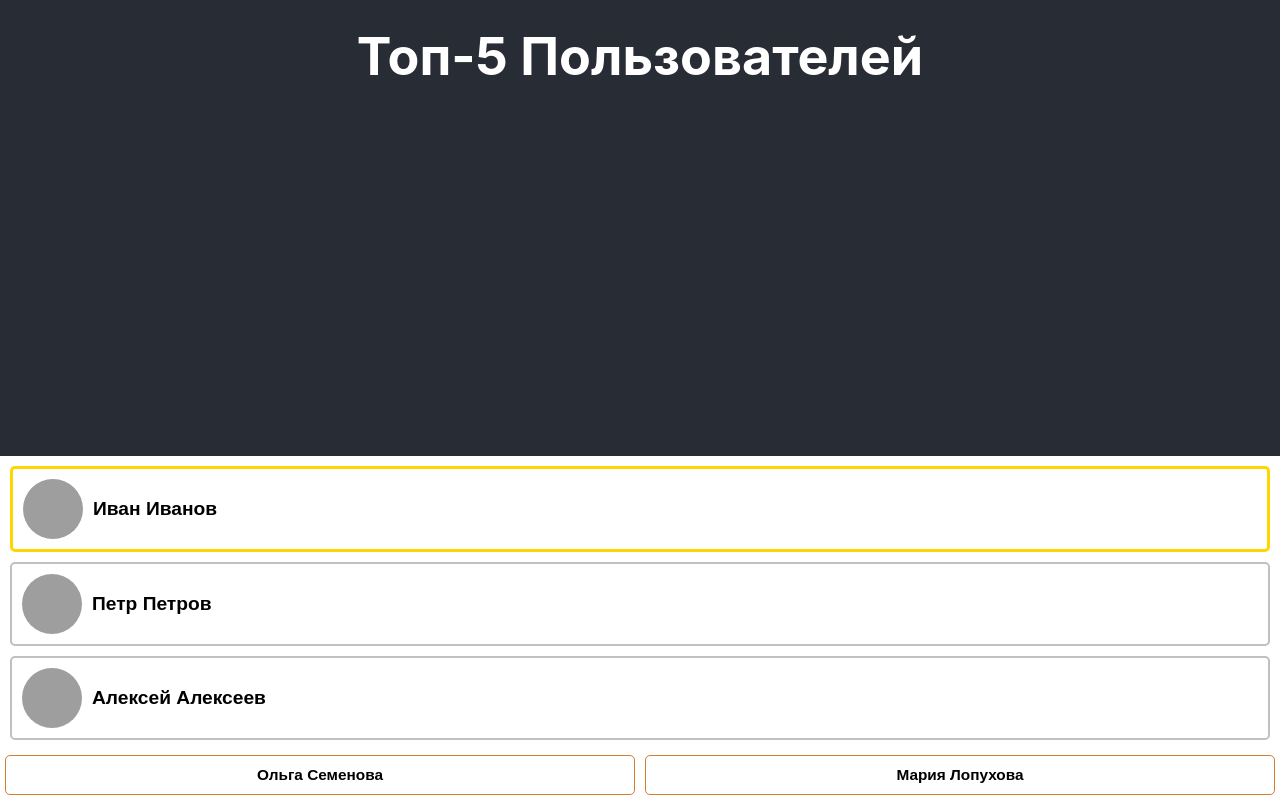
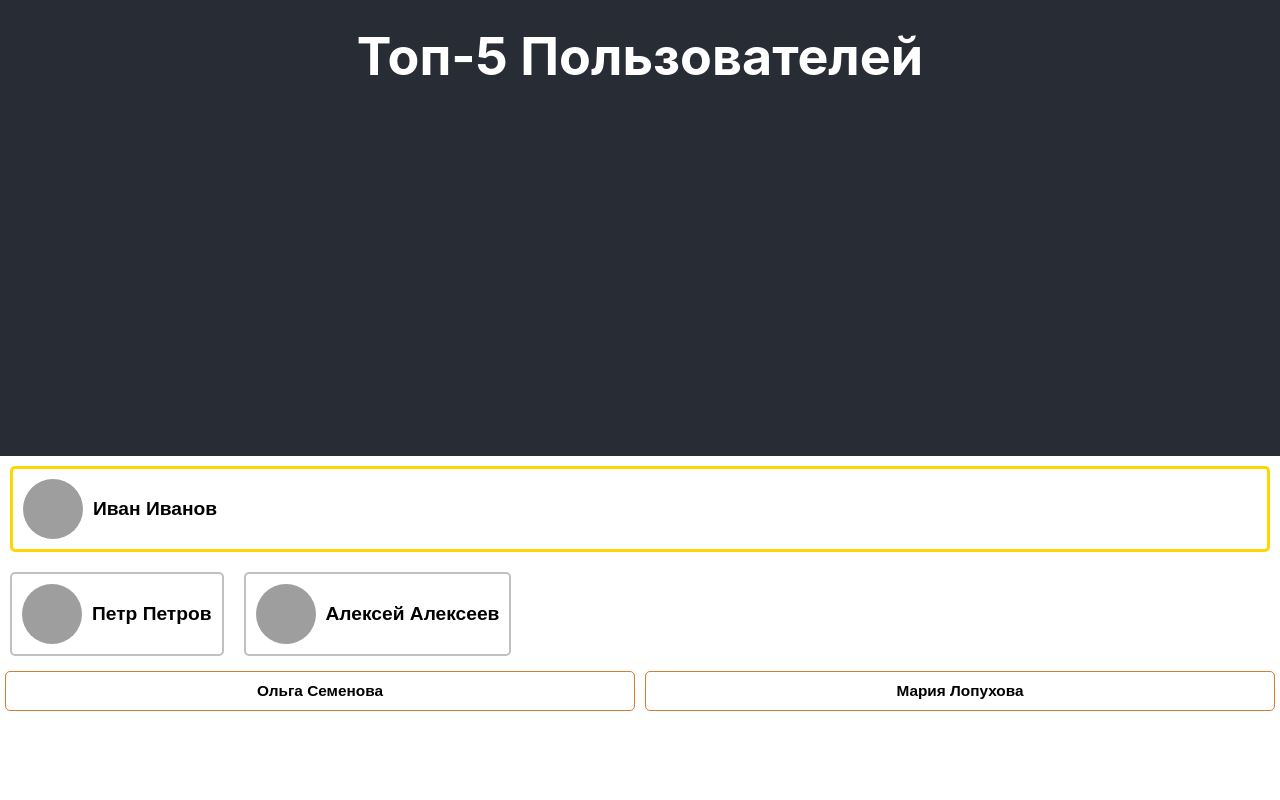
Before and after one commit to berezovskij/AlphaBoardApp, a React (Create React App) app: page / in a window 1280 px wide. Shown: the part 344-1144 px from the top of the page. After the commit the page ends 1060 px from the top, so only its background shows below. Built offline with nearby package versions, Linux system fonts and the light colour scheme; grey boxes are pictures that could not be loaded.

Commit message:
change board view

```diff
--- a/src/Leaderboard.js
+++ b/src/Leaderboard.js
@@ -12,12 +12,18 @@ const users = [
 const Leaderboard = () => {
   return (
     <div className={styles.leaderboard}>
-      {users.slice(0, 3).map(user => (
-        <div key={user.id} className={`${styles.profile} ${styles[user.rank]}`}>
-          {user.photo && <img src={user.photo} alt={user.name} className={styles.photo} />}
-          <div className={styles.name}>{user.name}</div>
-        </div>
-      ))}
+      <div className={`${styles.profile} ${styles.topUser}`}>
+        {users[0].photo && <img src={users[0].photo} alt={users[0].name} className={styles.photo} />}
+        <div className={styles.name}>{users[0].name}</div>
+      </div>
+      <div style={{ display: 'flex', width: '100%' }}>
+        {users.slice(1, 3).map(user => (
+          <div key={user.id} className={`${styles.profile} ${styles[user.rank]}`}>
+            {user.photo && <img src={user.photo} alt={user.name} className={styles.photo} />}
+            <div className={styles.name}>{user.name}</div>
+          </div>
+        ))}
+      </div>
       <div className={styles.normalUsersContainer}>
         {users.slice(3).map(user => (
           <div key={user.id} className={`${styles.profile} ${styles[user.rank]}`}>
```
